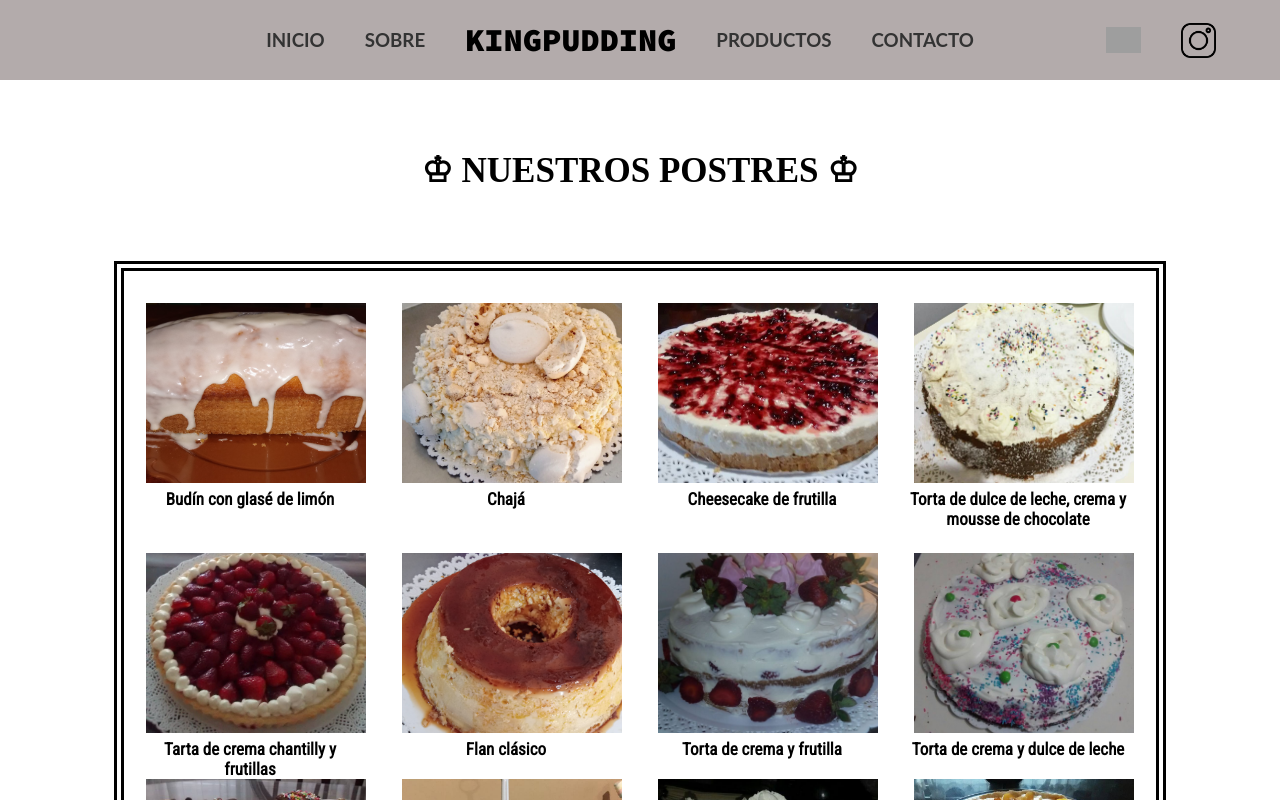
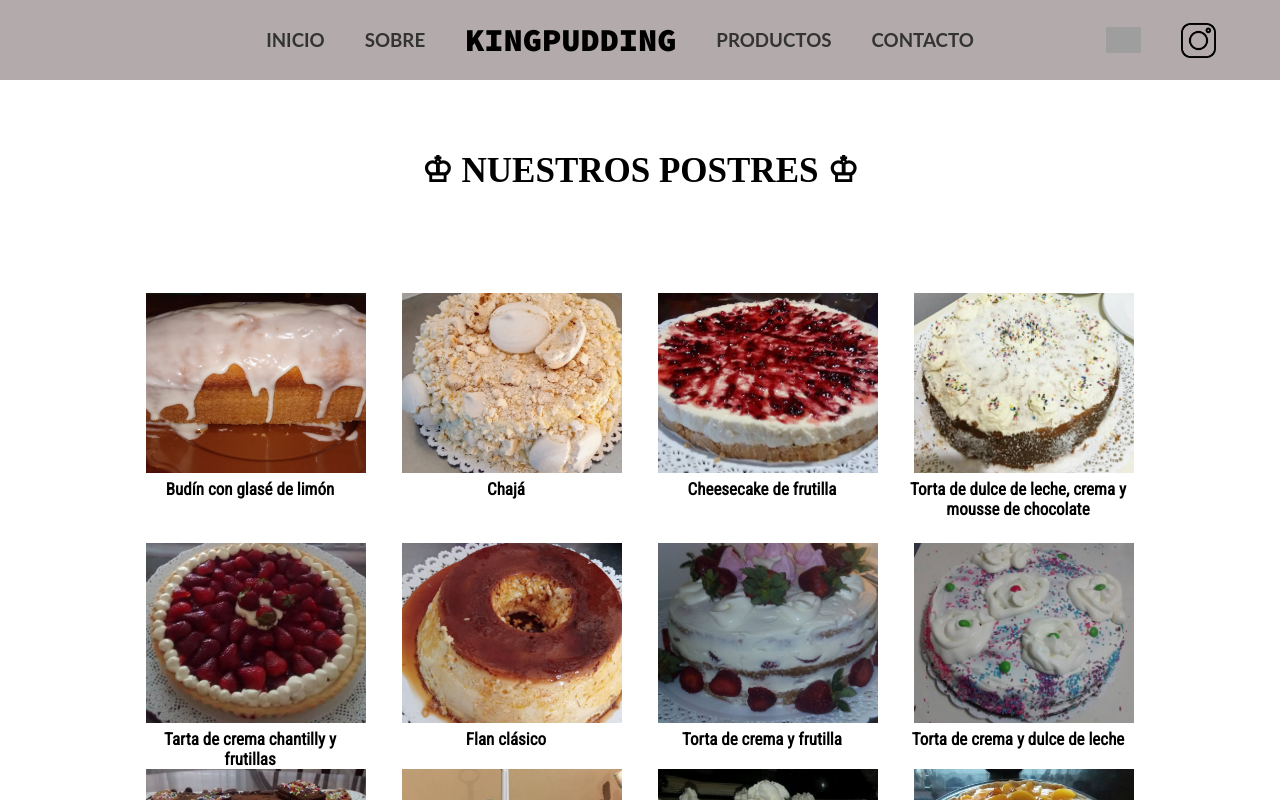
Before and after one commit to maureSs/kingpudding, a React (Create React App) app: page /menu in a window 1280 px wide. Shown: the top 800 px of the page. Built offline with nearby package versions, Linux system fonts and the light colour scheme; grey boxes are pictures that could not be loaded; a web font is replaced by a local one.

Commit message:
kingpudding commit

```diff
--- a/src/index.css
+++ b/src/index.css
@@ -38,7 +38,6 @@
   padding-top: 20px;
   text-align: center;
   font-size: 24px;
-  border: 10px double black;
   padding: 2rem 1rem;
   resize: both;
 }
```
